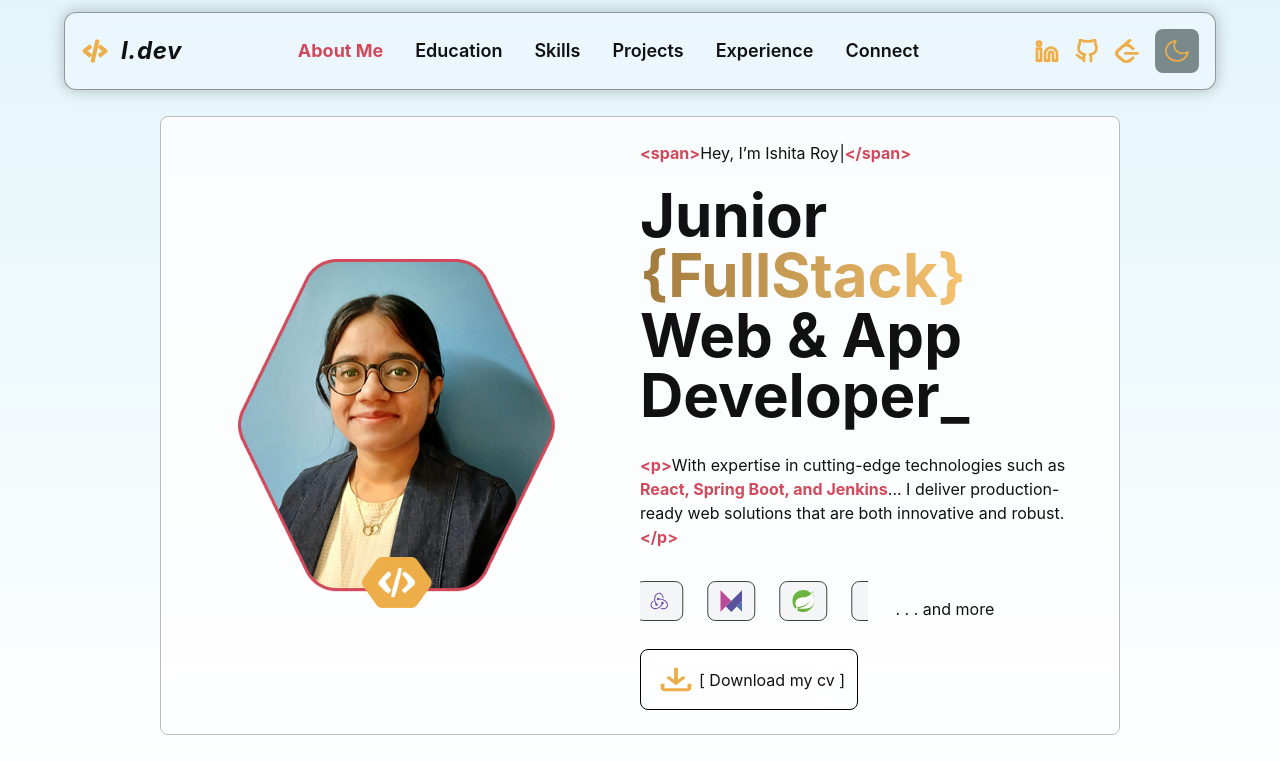
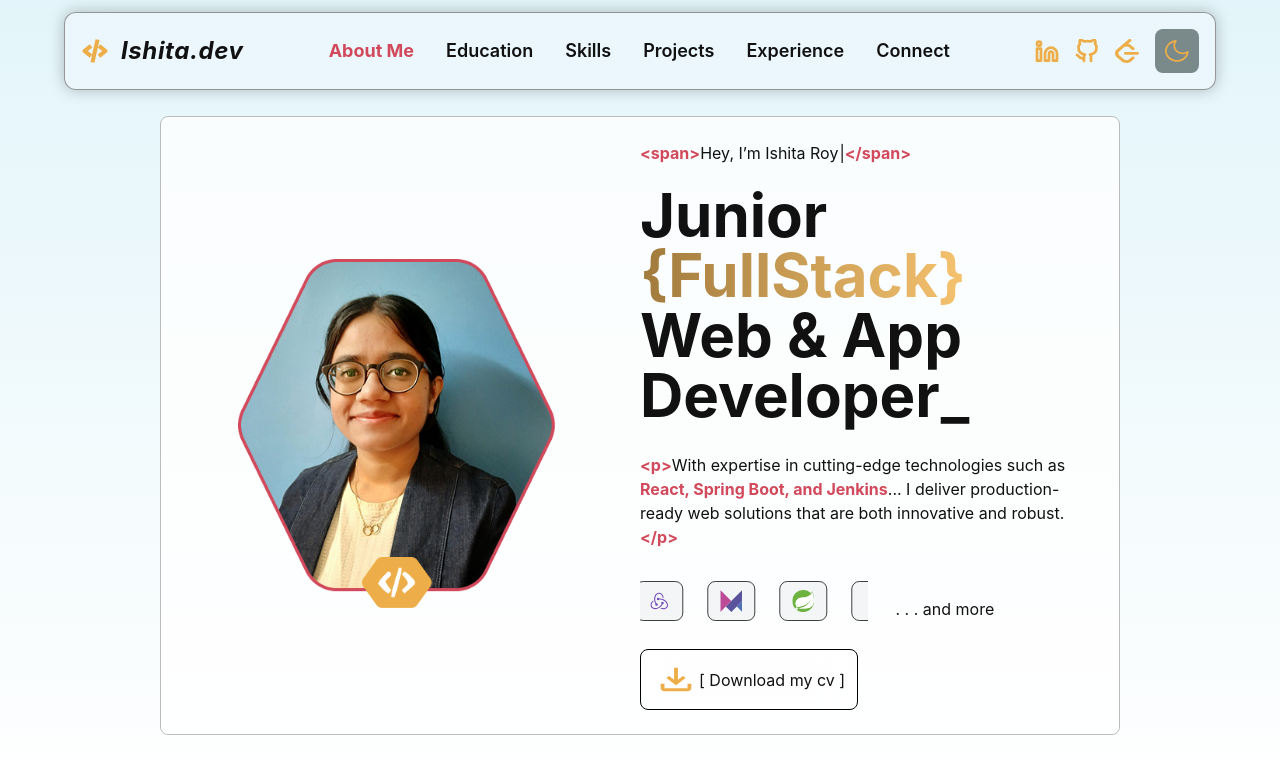
Before and after one commit to ISHITA-ROY016/my-portfolio, a React (Vite) app: page / in a window 1280 px wide. Shown: the top 761 px of the page. Built offline with nearby package versions, Linux system fonts and the light colour scheme.

Commit message:
header issue fixed

```diff
--- a/src/components/Header.jsx
+++ b/src/components/Header.jsx
@@ -168,12 +168,12 @@ const Header = () => {
           <BiCodeAlt className="w-7 h-7 text-iconColor" strokeWidth={1.5} />
           <span
             data-fade-text
-            className="italic font-bold text-text dark:text-white text-lg xs:text-xl sm:text-2xl tracking-wide transition-all duration-300"
+            className="italic font-bold text-text dark:text-white text-lg xs:text-xl sm:text-2xl tracking-wide "
           >
             {/* <span className="hidden [@media(max-width:380px)]:inline">I.dev</span>
             <span className="[@media(max-width:380px)]:hidden">Ishita.dev</span> */}
-            <span className="block xs:hidden">I.dev</span>
-            <span className="hidden xs:block">Ishita.dev</span>
+            <span className="block md:hidden">I.dev</span>
+            <span className="hidden md:block">Ishita.dev</span>
           </span>
         </div>
       </div>
```
